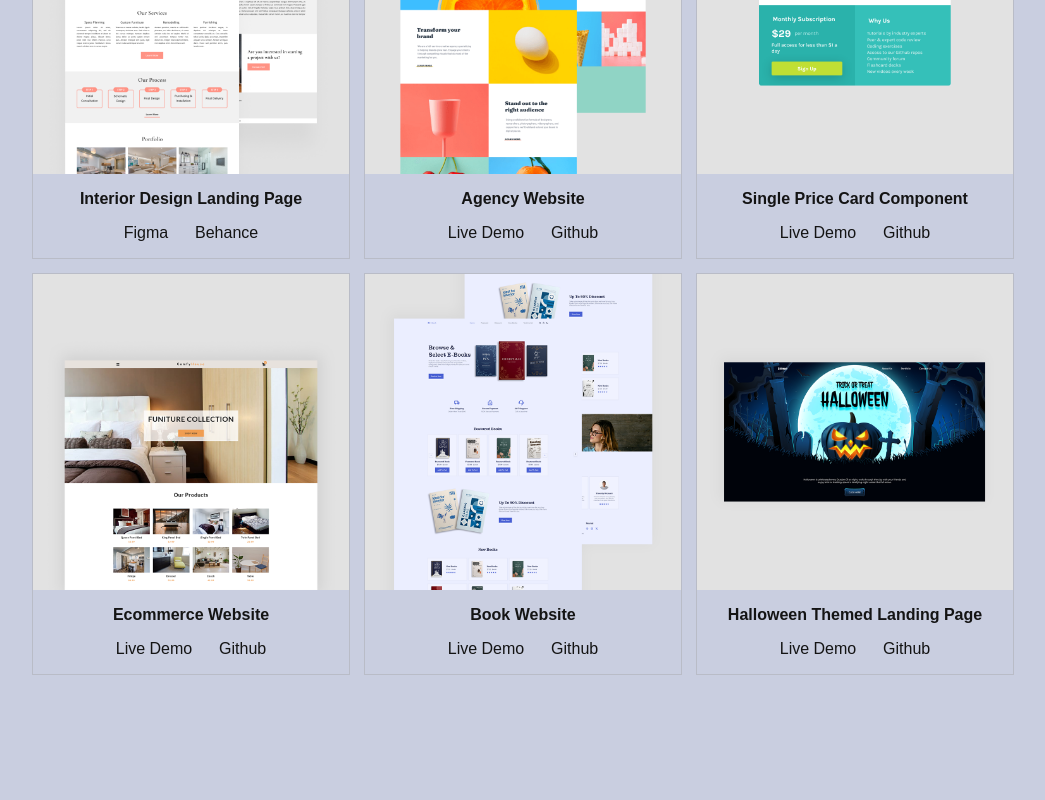
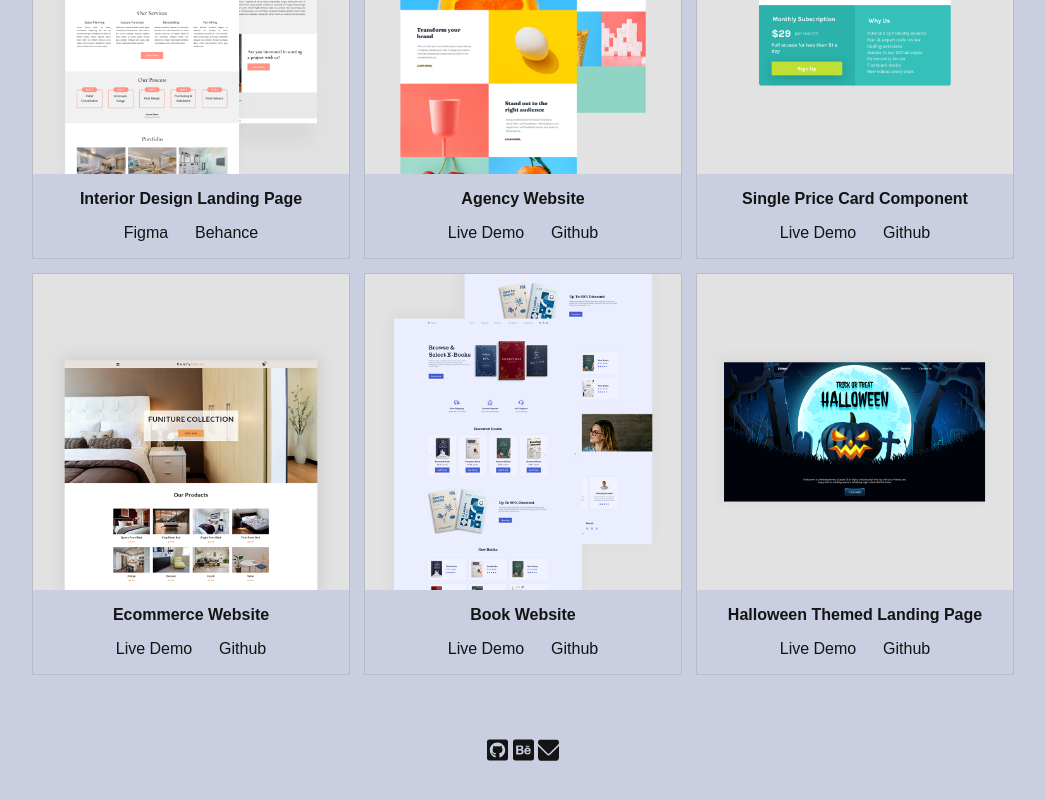
Before and after one commit to michroquiza/michroquiza1, a plain HTML site: page index.html in a window 1280 px wide. Shown: the part 748-1548 px from the top of the page, without its empty margins (117-1162 px from the left). Drawn offline with Linux system fonts and the light colour scheme.

Commit message:
updated svg

```diff
--- a/index.html
+++ b/index.html
@@ -126,9 +126,9 @@
     </main>
     <footer>
         <div class="icons">
-            <a href="" class="icon-link"><img src="images/github" alt="" class="icon icon-footer"></a>
-            <a href="" class="icon-link"><img src="images/behance" alt="" class="icon icon-footer"></a>
-            <a href="" class="icon-link"><img src="images/envelope" alt="" class="icon icon-footer"></a>
+            <a href="" class="icon-link"><img src="images/github.svg" alt="" class="icon icon-footer"></a>
+            <a href="" class="icon-link"><img src="images/behance.svg" alt="" class="icon icon-footer"></a>
+            <a href="" class="icon-link"><img src="images/envelope.svg" alt="" class="icon icon-footer"></a>
         </div>
     </footer>
 </body>
```
